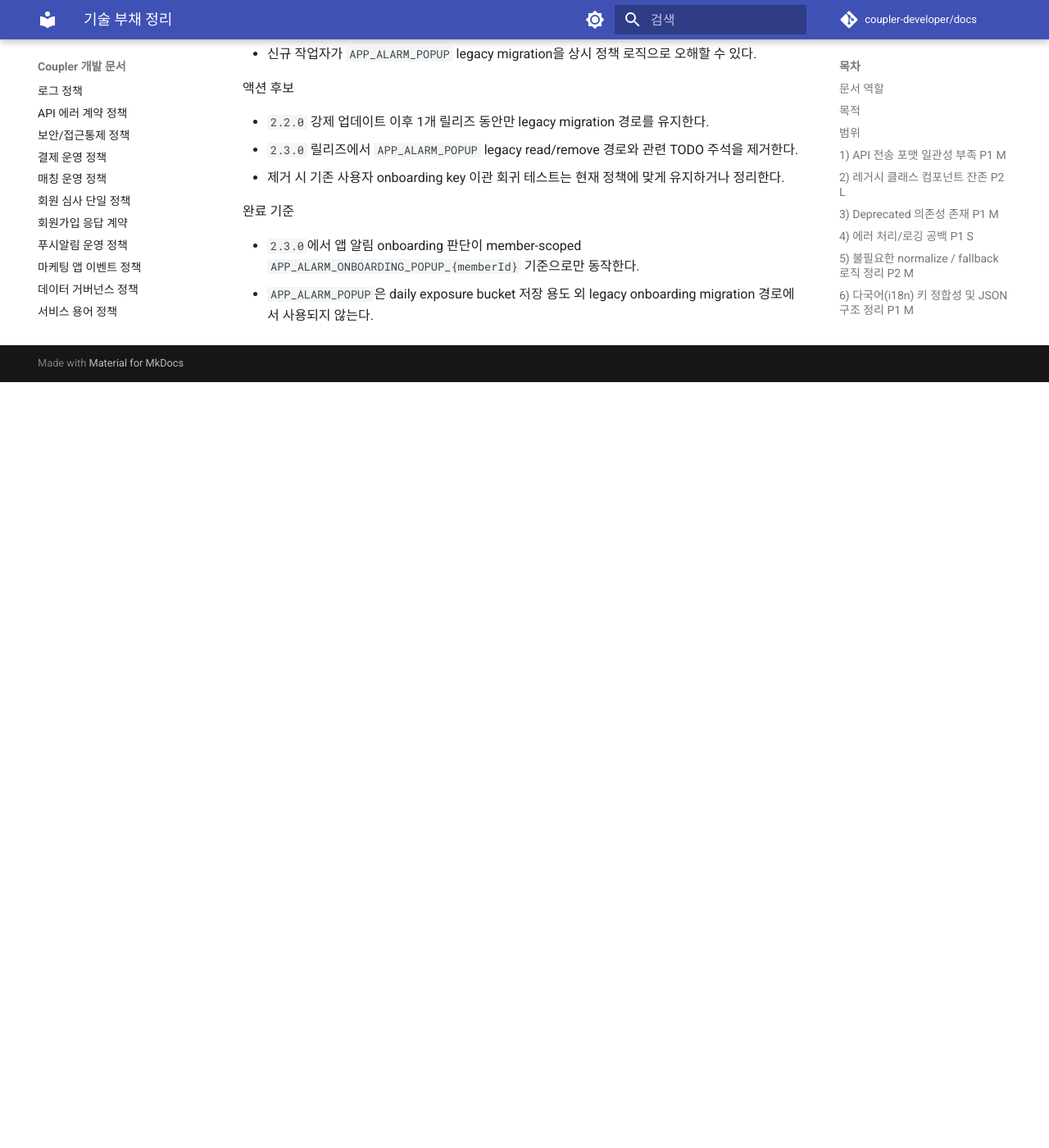
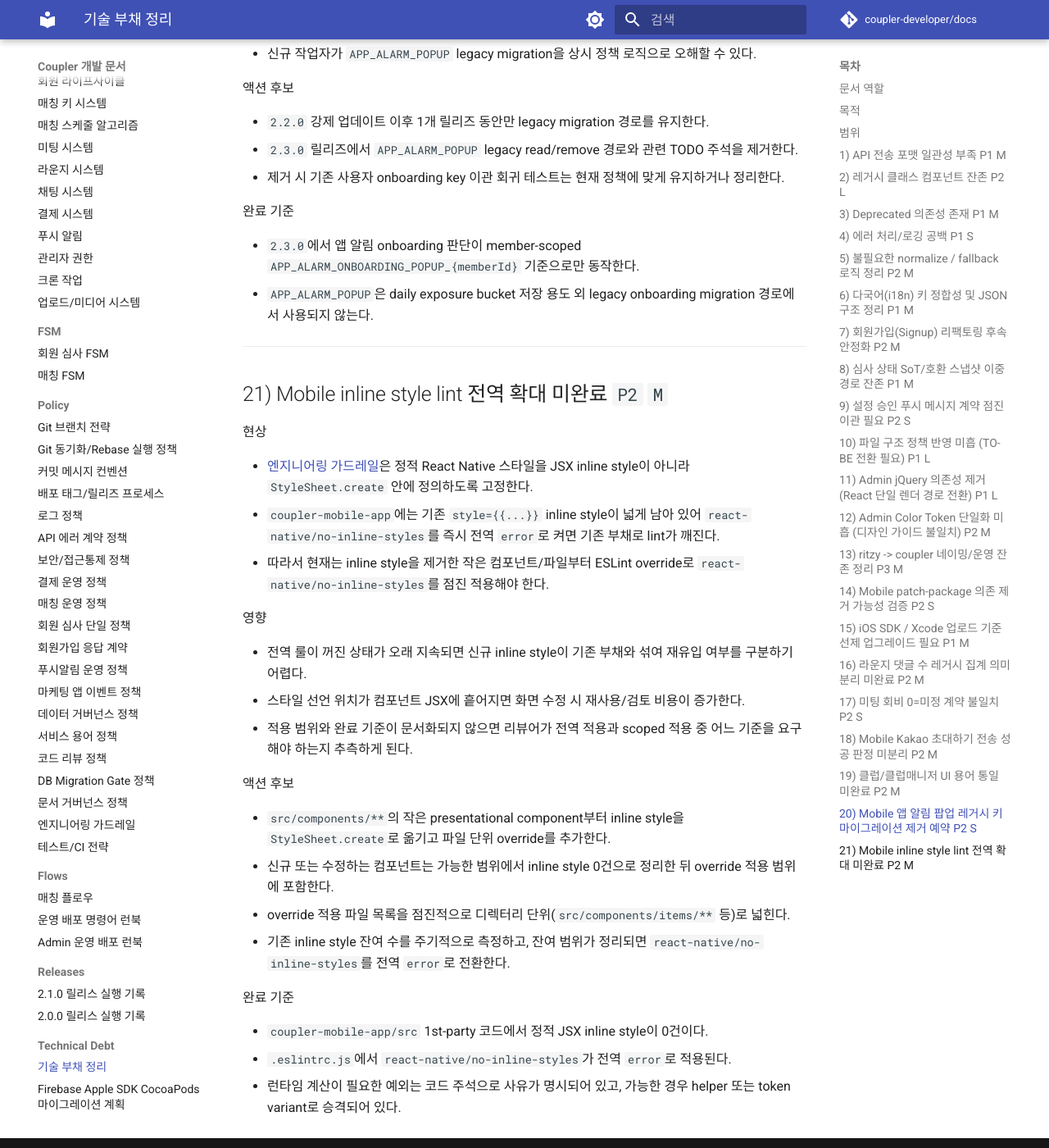
Before and after one commit to coupler-developer/docs, an MkDocs documentation site: the page built from content/technical-debt/technical-debt.md, in a window 1280 px wide and 1400 px high, scrolled down 15223 px. Shown: the whole window at 82% size. Built offline with MkDocs 1.6.1 and Material for MkDocs 9.7.7, drawn with Linux system fonts in a browser that asks for light colours; comment, search, counter and statistics services are not loaded; before the commit the page ends 15689 px from its top, so only the background shows below that.

Commit message:
docs: inline style lint 기준 추가
Changes:
- Mobile UI 가드레일에 StyleSheet.create 및 no-inline-styles 점진 적용 기준 추가
- 기술 부채에 no-inline-styles 전역 확대 미완료 항목 추가

Tests:
- docs 구조 검증 통과
- 릴리스 기록 검증 통과
- markdownlint 통과
- mkdocs build --strict 통과

```diff
--- a/content/policy/engineering-guardrails.md
+++ b/content/policy/engineering-guardrails.md
@@ -222,6 +222,9 @@
 - `LinearGradient` 등 색상 배열 props도 `Colors` 토큰만 사용한다.
 - 새 typography/color variant가 필요하면 화면에서 inline override로 덮지 말고 `TextStyles`/`Colors`에 명시적으로 추가한다.
 - 예외는 런타임 계산이 필요한 값만 허용한다. 이 경우 해당 라인 또는 직전 라인에 `design-token-exception: <reason>` 주석을 남기고, 계산 결과를 여러 화면에서 재사용한다면 helper 또는 token variant로 승격한다.
+- 정적 React Native 스타일 객체는 JSX inline style로 직접 작성하지 않고 `StyleSheet.create` 안에 정의한다.
+- `react-native/no-inline-styles`는 레거시 inline style 정리 범위에 맞춰 파일/디렉터리 단위 ESLint override로 점진 적용한다. override 적용 범위에서는 inline style 0건을 유지한다.
+- override 미적용 범위의 기존 inline style은 [기술 부채 정리](../technical-debt/technical-debt.md)에서 추적하고, 정리 완료 후 전역 lint 적용으로 확장한다.
 - 재유입 차단은 리뷰만으로 끝내지 않고 lint/정적 검사로 자동 검증한다.
 
 ### 버그 수정
--- a/content/technical-debt/technical-debt.md
+++ b/content/technical-debt/technical-debt.md
@@ -499,3 +499,32 @@
 
 - `2.3.0`에서 앱 알림 onboarding 판단이 member-scoped `APP_ALARM_ONBOARDING_POPUP_{memberId}` 기준으로만 동작한다.
 - `APP_ALARM_POPUP`은 daily exposure bucket 저장 용도 외 legacy onboarding migration 경로에서 사용되지 않는다.
+
+---
+
+## 21) Mobile inline style lint 전역 확대 미완료 `P2` `M`
+
+현상
+
+- [엔지니어링 가드레일](../policy/engineering-guardrails.md)은 정적 React Native 스타일을 JSX inline style이 아니라 `StyleSheet.create` 안에 정의하도록 고정한다.
+- `coupler-mobile-app`에는 기존 `style={{...}}` inline style이 넓게 남아 있어 `react-native/no-inline-styles`를 즉시 전역 `error`로 켜면 기존 부채로 lint가 깨진다.
+- 따라서 현재는 inline style을 제거한 작은 컴포넌트/파일부터 ESLint override로 `react-native/no-inline-styles`를 점진 적용해야 한다.
+
+영향
+
+- 전역 룰이 꺼진 상태가 오래 지속되면 신규 inline style이 기존 부채와 섞여 재유입 여부를 구분하기 어렵다.
+- 스타일 선언 위치가 컴포넌트 JSX에 흩어지면 화면 수정 시 재사용/검토 비용이 증가한다.
+- 적용 범위와 완료 기준이 문서화되지 않으면 리뷰어가 전역 적용과 scoped 적용 중 어느 기준을 요구해야 하는지 추측하게 된다.
+
+액션 후보
+
+- `src/components/**`의 작은 presentational component부터 inline style을 `StyleSheet.create`로 옮기고 파일 단위 override를 추가한다.
+- 신규 또는 수정하는 컴포넌트는 가능한 범위에서 inline style 0건으로 정리한 뒤 override 적용 범위에 포함한다.
+- override 적용 파일 목록을 점진적으로 디렉터리 단위(`src/components/items/**` 등)로 넓힌다.
+- 기존 inline style 잔여 수를 주기적으로 측정하고, 잔여 범위가 정리되면 `react-native/no-inline-styles`를 전역 `error`로 전환한다.
+
+완료 기준
+
+- `coupler-mobile-app/src` 1st-party 코드에서 정적 JSX inline style이 0건이다.
+- `.eslintrc.js`에서 `react-native/no-inline-styles`가 전역 `error`로 적용된다.
+- 런타임 계산이 필요한 예외는 코드 주석으로 사유가 명시되어 있고, 가능한 경우 helper 또는 token variant로 승격되어 있다.
```
